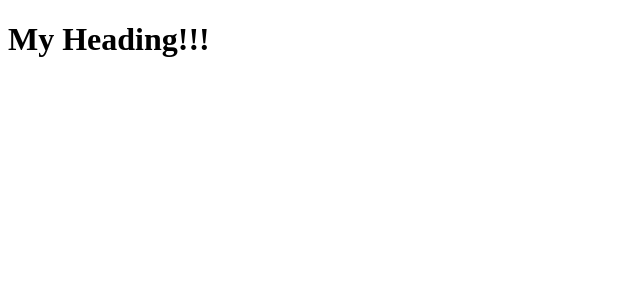
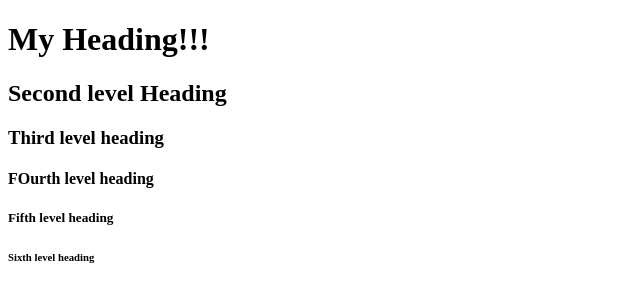
Before and after one commit to rcasseusb/my-site-Nov-2021, a plain HTML site: page index.html in a window 1280 px wide. Shown: the whole page, without its empty margins (0-640 px from the left). Drawn offline with Linux system fonts and the light colour scheme.

Commit message:
Update index.html

```diff
--- a/index.html
+++ b/index.html
@@ -8,8 +8,12 @@
 
 
 <h1>My Heading!!!</h1>
-
-
-
+<p></p>
+<h2>Second level Heading</h2>
+<p></p>
+<h3>Third level heading</h3>
+<h4>FOurth level heading</h4>
+<h5>Fifth level heading</h5>
+<h6>Sixth level heading</h6>
 </body>
 </html>
```
